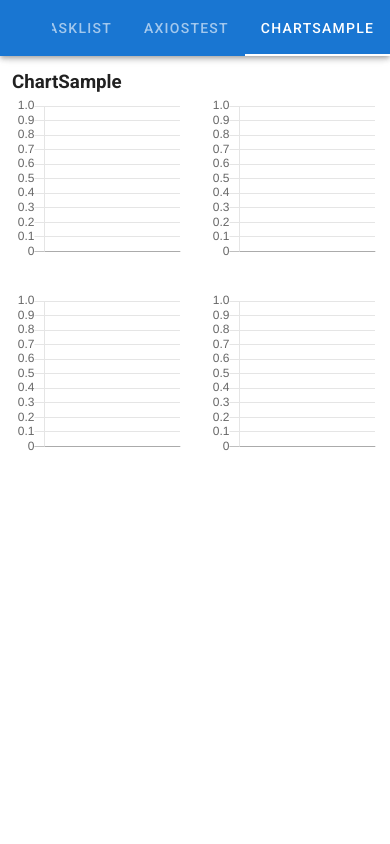
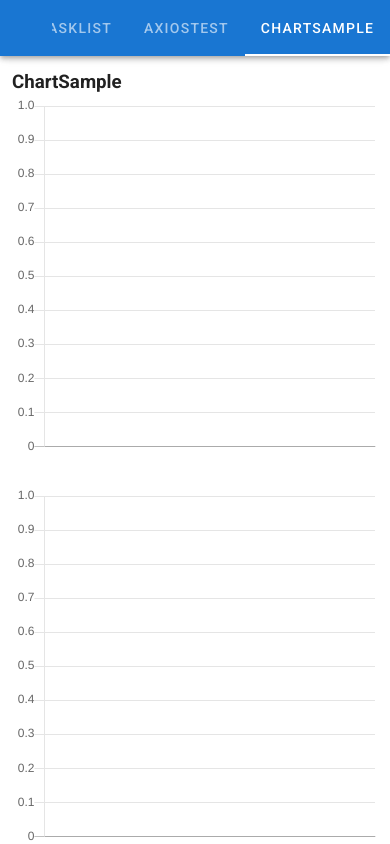
Before and after one commit to subretu/vue-sample-project, a Vue app in the folder frontend/: page /chartsample in a window 390 px wide. Shown: the top 844 px of the page. Built offline with nearby package versions, Linux system fonts and the light colour scheme; no server answers.

Commit message:
Responsive Designを設定

```diff
--- a/frontend/src/views/ChartSample.vue
+++ b/frontend/src/views/ChartSample.vue
@@ -2,16 +2,16 @@
   <v-container>
     <h3>ChartSample</h3>
     <v-row>
-      <v-col cols="6">
+      <v-col cols="12" sm="12" md="6" lg="6">
         <line-chart :chart-data="datacollection" :options="options" />
       </v-col>
-      <v-col cols="6">
+      <v-col cols="12" sm="12" md="6" lg="6">
         <bar-chart :chart-data="datacollection" :options="options" />
       </v-col>
-      <v-col cols="6">
+      <v-col cols="12" sm="12" md="6" lg="6">
         <line-chart :chart-data="datacollection" :options="options" />
       </v-col>
-      <v-col cols="6">
+      <v-col cols="12" sm="12" md="6" lg="6">
         <bar-chart :chart-data="datacollection" :options="options" />
       </v-col>
     </v-row>
```
